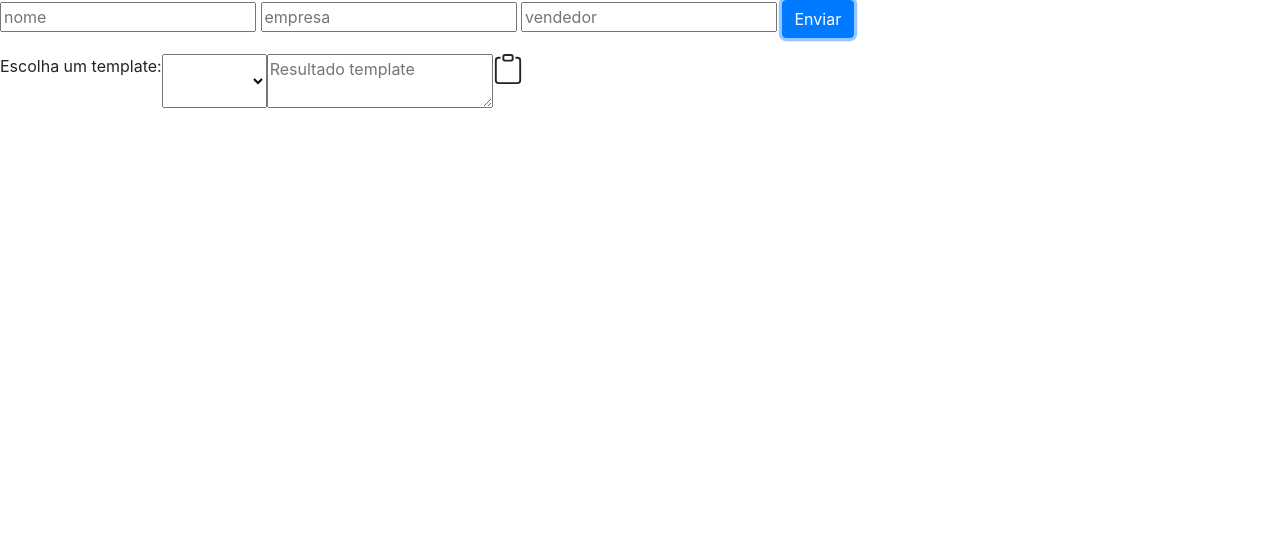
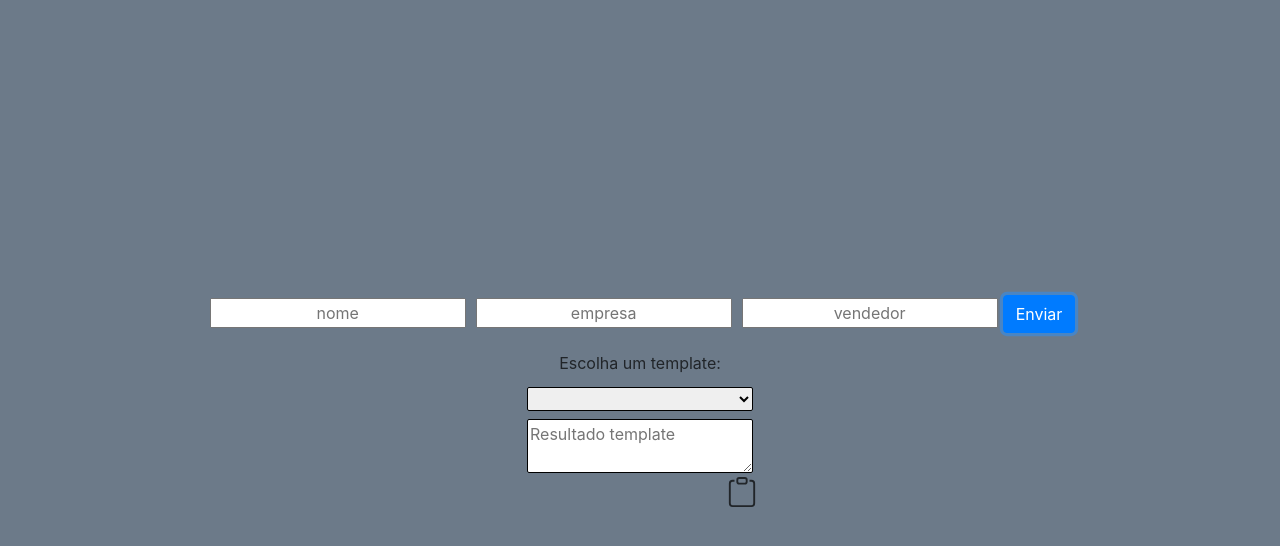
Before and after one commit to DavidSantanaks/projeto-pessoal-dvksg, a plain HTML site: page index.html in a window 1280 px wide. Both pictures are taken after a click on the button "Enviar". Drawn offline with nearby package versions, Linux system fonts and the light colour scheme.

Commit message:
feat: alterado estrutura de campos

```diff
--- a/style.css
+++ b/style.css
@@ -1,11 +1,67 @@
-.pform {
-    background-color: 0;
+.container-geral {
+    width: 100vw;
+    height: 100vh;
+    background: #6C7A89;
+    display: flex;
+    flex-direction: column;
+    justify-content: center;
+    align-items: center;
 }
 
-body {
-    background-color: darkgrey;
-}
+
 
 p {
     color: whitesmoke;
 }
+
+.input-area {
+    display: flex;
+    flex-direction: row;
+
+}
+
+.input-area #dforms {
+    display: table-row;
+    margin: 5px;
+    right: 10px;
+}
+
+.input-area #dforms input {
+    margin: 5px;
+    right: 10px;
+}
+
+.input-area #dforms input::placeholder {
+    text-align: center;
+}
+
+
+.areaTemplate {
+
+    display: none;
+    flex-direction: column;
+    justify-content: center;
+    border-color: black;
+}
+
+.areaTemplate .label-template {
+    margin-top: 2px;
+    text-align: center;
+
+
+}
+
+
+.areaTemplate #chose-template,
+#template-select {
+    margin: 4px;
+    border-radius: 2px;
+    border-color: black;
+}
+
+
+
+.areaTemplate.areaTemplate .bi-clipboard {
+    margin-left: auto;
+
+}
```
